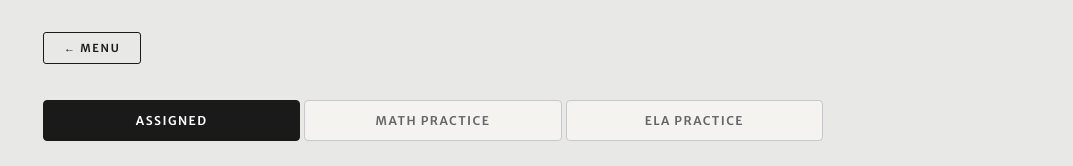
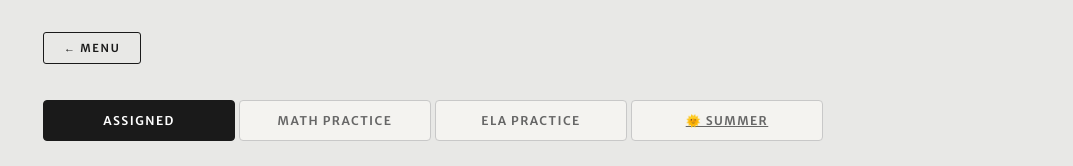
Before and after one commit to ihthos0-art/tutions, a plain HTML site: page salma-khadija.html in a window 1280 px wide. Shown: the top 166 px of the page, without its empty margins (207-1280 px from the left). Drawn offline with nearby package versions, Linux system fonts and the light colour scheme; no server answers.

Commit message:
Add Summer tab to Salma & Khadija worksheet page
Links to interactive-learning-template summer bridge at zidni0.github.io/salma-khadija-summer/

Co-Authored-By: Claude <noreply@anthropic.com>

```diff
--- a/salma-khadija.html
+++ b/salma-khadija.html
@@ -96,6 +96,7 @@
     <button class="tab-btn active" data-tab="assigned">Assigned</button>
     <button class="tab-btn" data-tab="math">Math Practice</button>
     <button class="tab-btn" data-tab="ela">ELA Practice</button>
+    <a class="tab-btn" href="https://zidni0.github.io/salma-khadija-summer/" target="_blank">🌞 Summer</a>
   </div>
 
   <!-- ASSIGNED TAB -->
```
